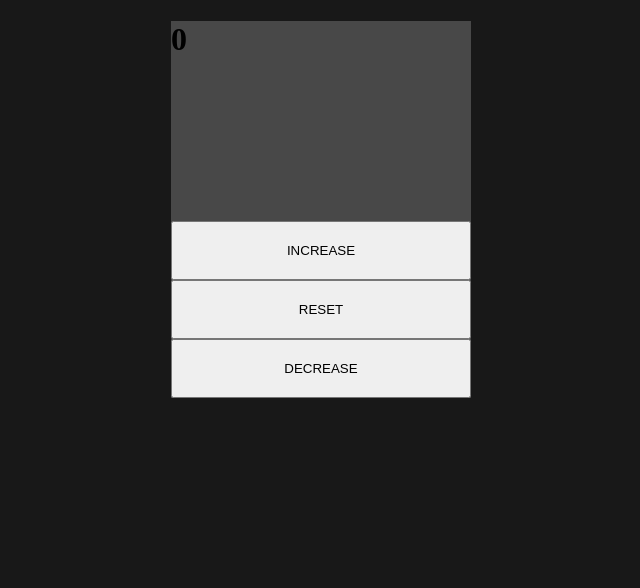
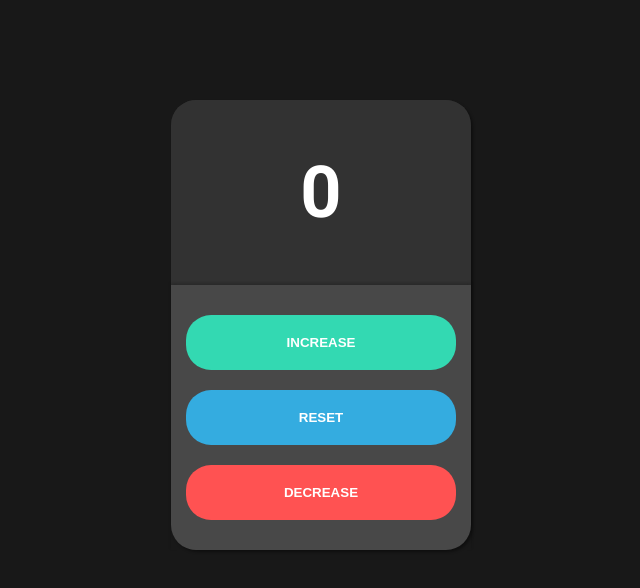
Before and after one commit to respat/javascript-incrementApp, a plain HTML site: page index.html in a window 1280 px wide. Shown: the whole page, without its empty margins (319-959 px from the left). Drawn offline with Linux system fonts and the light colour scheme.

Commit message:
Update style.css

```diff
--- a/style.css
+++ b/style.css
@@ -1,25 +1,75 @@
+@import url('https://fonts.googleapis.com/css2?family=Roboto:wght@100;300;400;500;700;900&display=swap');
+
 .main {
+    border-radius: 25px;
     background-color: #484848;
     margin: 0 auto;
     width: 300px;
+    box-shadow: 2px 2px 3px rgba(0, 0, 0, 0.4);
 }
 
 .display {
-    height: 200px;
+    background-color: rgba(0, 0, 0, 0.3);
+    border-top-left-radius: 25px;
+    border-top-right-radius: 25px;
+    height: 100%;
     width: 100%;
+    margin: 0 auto;
+    margin-top: 100px;
+}
+
+.display h1 {
+    padding: 50px 0;
+    color: white;
+    font-size: 72px;
+    text-align: center;
+    margin:0;
+
 }
 
 .buttons {
+    box-shadow: 0px -2px 3px rgba(0, 0, 0, 0.2);
+    padding-bottom: 10px;
+    padding-top: 10px;
 }
 
 .buttons button {
-    width: 100%;
+    font-weight: 700;
+    color: white;
+    border: 0;
+    width: 90%;
     display: block;
-    margin: 0 auto;
+    margin: 20px auto;
     padding: 20px 0;
+    border-radius: 25px;
+}
+
+#increase {
+    background-color: #33d9b2;
+}
+
+#increase:hover {
+    background-color: #218c74;
+}
+
+#reset {
+    background-color: #34ace0;
+}
+
+#reset:hover {
+    background-color: #227093;
+}
+
+#decrease {
+    background-color: #ff5252;
+}
+
+#decrease:hover {
+    background-color: #b33939;
 }
 
 body {
+    font-family: 'Roboto', sans-serif;
     margin: 0;
     background-color: #181818;
 }
```
